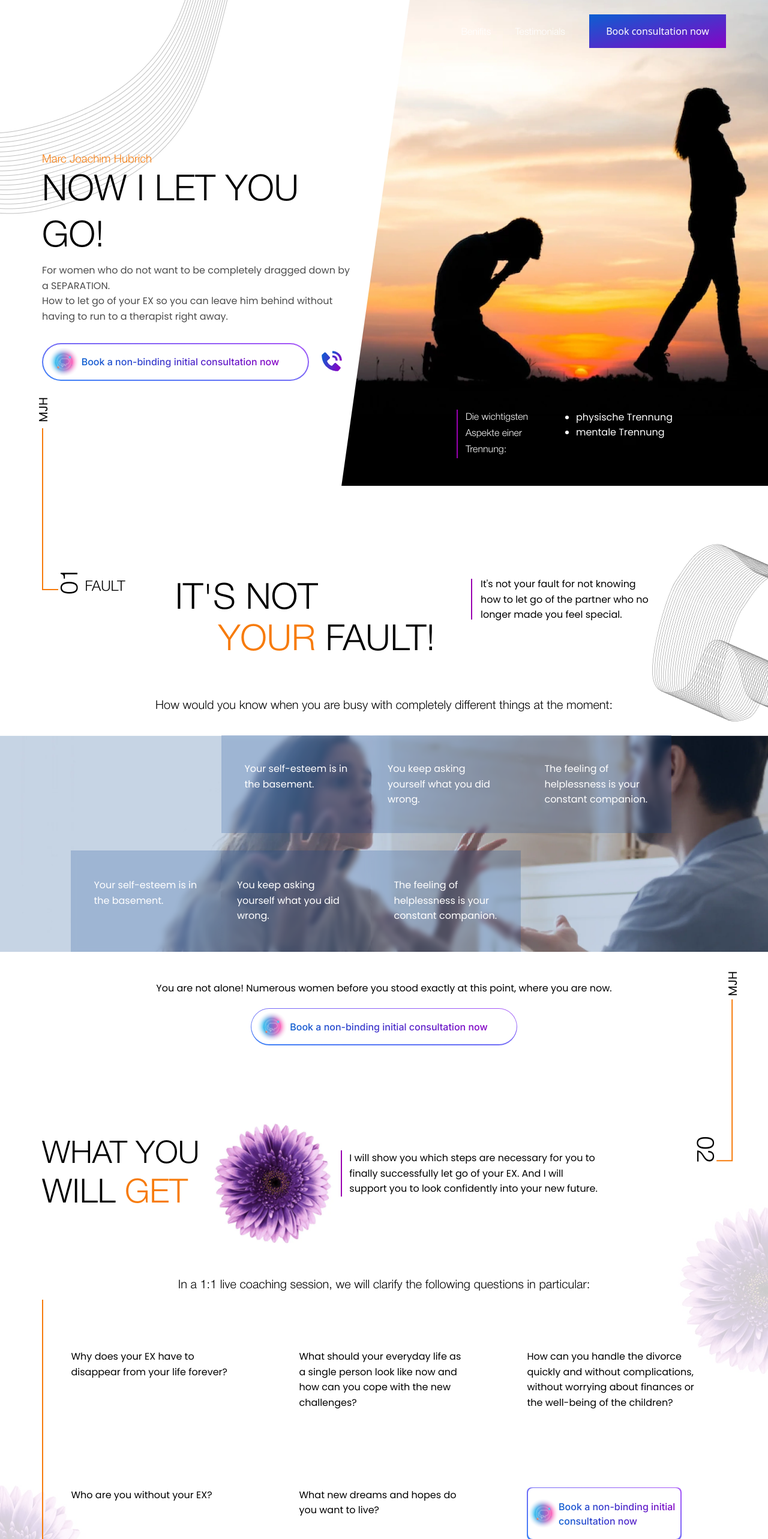
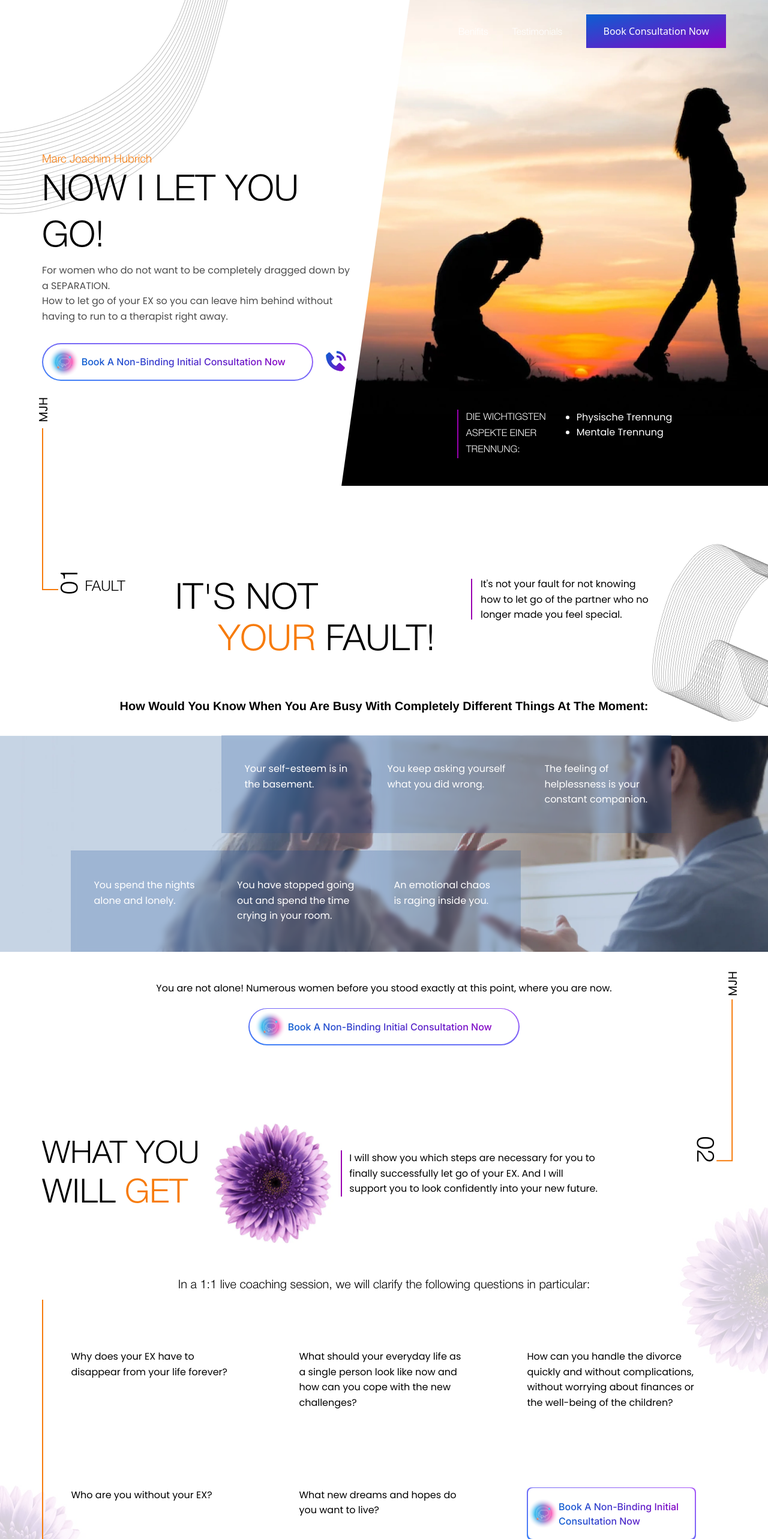
Before and after one commit to Shiv-468/Consultency-page, a React (Create React App) app: page / in a window 1280 px wide. Shown: the top 2566 px of the page at 60% size. Built offline with nearby package versions, Linux system fonts and the light colour scheme.

Commit message:
auto play both sliders

```diff
--- a/src/components/About.jsx
+++ b/src/components/About.jsx
@@ -8,7 +8,7 @@ const About = () => {
   return (
    <section className='relative' id='Benifits'>
         <img src={AboutEllipse} alt="AboutEllipse" className=' absolute 2xl:w-full 2xl:max-w-[738px] right-0 2xl:left-[48.5%] bottom-[17%] hidden lg:block' />
-    <div className=" pt-[80px] md:pt-[239px] pb-12 sm:pb-[80px] md:pb-[202px] px-3 max-w-[1164px] mx-auto relative">
+    <div className=" pt-[80px] md:pt-[200px] lg:pt-[239px] pb-12 sm:pb-[80px] md:pb-[160px] lg:pb-[202px] px-3 max-w-[1164px] mx-auto relative">
         <div className=" absolute top-3 hidden md:block">
         <img src={MJH5} alt="MJH5" className=' relative' />
         <div className=" absolute flex items-end bottom-[-2%] left-[100%]">
@@ -16,7 +16,7 @@ const About = () => {
        <p className=' font-normal font-Helvetica text-[24px] leading-[30.9px] uppercase'>about</p>
        </div>
         </div>
-        <div className=" absolute right-5 xl:right-0 bottom-[-4%] hidden md:block">
+        <div className=" absolute right-5 xl:right-0 md:bottom-[-15%] lg:bottom-[-4%]  hidden md:block">
             <img src={MJH6} alt="MJH6" className=' relative' />
       <p className=' absolute top-[-20%] left-[20%] rotate-[270deg] font-Poppins font-[300] text-[20px] leading-[34px]'>MJH</p>
             <div className=" absolute flex items-end bottom-[-4%] right-[105%]">
@@ -35,7 +35,7 @@ const About = () => {
                 <p className=' text-base leading-[25.6px] font-Poppins font-normal opacity-70 pb-4 sm:pb-[35px] text-center md:text-start'>Marc J. Hubrich is the founder of the mindset agency specializing in consulting services.</p>
                 <button class="bg-gradient-to-tr from-[#0C5FD1] to-[#8703C5] hover:shadow-BtnShadow duration-300 ease-in-out rounded-[63px] text-white font-medium max-w-[452px]rounded-[63px] p-[1.7px]">
               <span class="flex gap-1 items-center min-h-[56px] py-[5px] px-[32.5px] w-full bg-white text-black rounded-[63px] font-Inter font-medium text-[16px] leading-[24px] ">
-                <span class="bg-gradient-to-r from-[#0C5FD1] to-[#8703C5] inline-block text-transparent bg-clip-text">Learn more about the agency</span>
+                <span class="bg-gradient-to-r from-[#0C5FD1] to-[#8703C5] inline-block text-transparent bg-clip-text capitalize">Learn more about the agency</span>
                 <img src={BtnArrow} alt="BtnArrow" />
               </span>
             </button>
--- a/src/components/Fault.jsx
+++ b/src/components/Fault.jsx
@@ -9,8 +9,8 @@ const Fault = () => {
                <div className=" flex items-start flex-wrap -mx-3">
          <div className=" w-full sm:w-[58.33%] px-3 flex justify-center sm:justify-end"  data-aos="fade-right">
          <div className=" flex flex-col">
-            <h2 className=' font-Helvetica text-[46px] sm:text-[60px] leading-[49px] sm:leading-[77.2px]'>IT'S NOT</h2>
-            <h2 className=' font-Helvetica text-[46px] sm:text-[60px] leading-[49px] sm:leading-[77.2px] -mt-2 md:ps-12 lg:ps-16 ms-2'><span className=' text-[#F77B0B]'>YOUR</span> FAULT!</h2>
+            <h2 className=' font-Helvetica text-[46px] md:text-[60px] leading-[49px] md:leading-[77.2px] text-start'>IT'S NOT</h2>
+            <h2 className=' font-Helvetica text-[46px] md:text-[60px] leading-[49px] md:leading-[77.2px] -mt-2 ps-6 md:ps-12 lg:ps-16 ms-2'><span className=' text-[#F77B0B]'>YOUR</span> FAULT!</h2>
             </div>
          </div>
           <div className=" w-full sm:w-[41.66%] px-3" data-aos="fade-left">
@@ -21,7 +21,7 @@ const Fault = () => {
           </div>
                </div>
 
-                <p className=' text-center pt-4 md:pt-14 pb-6 sm:pb-[34.8px] font-Helvetica text-[20px] leading-[28px] font-normal'>How would you know when you are busy with completely different things at the moment:</p>
+                <p className=' text-center pt-4 md:pt-14 pb-6 sm:pb-[34.8px] font-Helvetica text-[20px] leading-[28px] font-semibold capitalize'>How would you know when you are busy with completely different things at the moment:</p>
             </div>
             <div className=" bg-FaultBG min-h-[360px] bg-no-repeat bg-cover bg-center  ">
               <div className=" max-w-[1044px] px-3 xl:px-0 mx-auto">
@@ -33,7 +33,7 @@ const Fault = () => {
                         <p className=' text-white text-base leading-[25.6px] font-Poppins font-normal max-w-[173px] w-full'>Your self-esteem is in the basement.</p>
                     </div>
                     <div className=" w-[50%] md:min-h-[162px] px-3 bg-[#003E9233] backdrop-blur-[4px] hover:bg-[#003E92] ease-linear duration-300 flex justify-center py-[24px] sm:py-[43px] sm:w-[33.33%]">
-                        <p className=' text-white text-base leading-[25.6px] font-Poppins font-normal max-w-[196px] w-full'>You keep asking yourself what you did wrong.
+                        <p className=' text-white text-base leading-[25.6px] font-Poppins font-normal max-w-[197px] w-full'>You keep asking yourself what you did wrong.
                         </p>
                     </div>
                     <div className=" w-[50%] md:min-h-[162px] px-3 mt-[29.1px] sm:mt-0 bg-[#003E9233] backdrop-blur-[4px] hover:bg-[#003E92] ease-linear duration-300 flex justify-center py-[24px] sm:py-[43px] sm:w-[33.33%]">
@@ -48,15 +48,14 @@ const Fault = () => {
                     {/*======= fault cards ===== */}
                 <div className=" hidden sm:flex sm:w-[33.33%]">
                 <div className=" px-3 bg-[#003E9233] backdrop-blur-[4px] hover:bg-[#003E92] ease-linear duration-300 flex justify-center py-[24px] sm:py-[45px] w-[50%] sm:w-full">
-                        <p className=' text-white text-base leading-[25.6px] font-Poppins font-normal max-w-[173px] w-full'>Your self-esteem is in the basement.</p>
+                        <p className=' text-white text-base leading-[25.6px] font-Poppins font-normal max-w-[173px] w-full'>You spend the nights alone and lonely.</p>
                     </div>
                 </div>
                     <div className=" px-3 bg-[#003E9233] backdrop-blur-[4px] hover:bg-[#003E92] ease-linear duration-300 flex justify-center py-[24px] sm:py-[45px] w-[50%] sm:w-[33.33%]">
-                        <p className=' text-white text-base leading-[25.6px] font-Poppins font-normal max-w-[196px] w-full'>You keep asking yourself what you did wrong.
-                        </p>
+                        <p className=' text-white text-base leading-[25.6px] font-Poppins font-normal max-w-[196px] w-full'>You have stopped going out and spend the time crying in your room.    </p>
                     </div>
                     <div className=" px-3 bg-[#003E9233] backdrop-blur-[4px] hover:bg-[#003E92] ease-linear duration-300 flex justify-center py-[24px] sm:py-[45px] w-[50%] sm:w-[33.33%]">
-                        <p className=' text-white text-base leading-[25.6px] font-Poppins font-normal max-w-[173px] w-full'>The feeling of helplessness is your constant companion.</p>
+                        <p className=' text-white text-base leading-[25.6px] font-Poppins font-normal max-w-[173px] w-full'>An emotional chaos is raging inside you.</p>
                     </div>
                 </div>
              </div>
@@ -65,10 +64,10 @@ const Fault = () => {
             <div className=" max-w-[1164px] px-3 mx-auto">
                 <p className=' text-center pt-10 sm:pt-12 pb-5 font-Poppins text-base leading-[25.6px] font-normal'>You are not alone! Numerous women before you stood exactly at this point, where you are now.</p>
                 <div className=" flex items-center justify-center">
-                <button class="bg-gradient-to-tr from-blue-500 to-purple-500 hover:shadow-BtnShadow duration-300 ease-in-out font-medium max-w-[452px] rounded-[63px] p-[1.7px]" data-aos="zoom-in">
-              <span class="flex gap-1 items-center py-[5px] ps-[9px] pe-4 md:pe-[48px] w-full bg-white text-black rounded-[63px]  font-Inter font-medium text-[16px] leading-[24px] ">
+                <button class="bg-gradient-to-tr from-blue-500 to-purple-500 hover:shadow-BtnShadow duration-300 w-full ease-in-out font-medium max-w-[452px] rounded-[63px] p-[1.7px]" data-aos="zoom-in">
+              <span class="flex gap-1 items-center py-[5px] ps-[9px] pe-4  w-full bg-white text-black rounded-[63px]  font-Inter font-medium text-[16px] leading-[24px] ">
                 <img src={Chatting} alt="Chatting" />
-                <span class="bg-gradient-to-r from-[#0C5FD1] to-[#8703C5] text-start inline-block text-transparent bg-clip-text">Book a non-binding initial consultation now</span>
+                <span class="bg-gradient-to-r from-[#0C5FD1] to-[#8703C5] text-start capitalize inline-block text-transparent bg-clip-text">Book a non-binding initial consultation now</span>
               </span>
             </button>
                 </div>
--- a/src/components/FindOut.jsx
+++ b/src/components/FindOut.jsx
@@ -9,7 +9,7 @@ const FindOut = () => {
                 <h2 className=' text-[40px] leading-[40.2px] sm:text-[52px] sm:leading-[62.4px] font-Helvetica font-normal text-white text-center uppercase '>Are you over your EX?</h2>
                 <p className=' text-base text-white leading-[25.6px] max-w-[558px] text-center font-Poppins pt-2'>Most women don't even realize how their past experiences affect their lives today. Assisting you to overcome this situation is what we do.</p>
                 <button className=' flex items-center max-w-[193px] rounded-[68px] mt-5 sm:mt-[31px] min-h-[56px] justify-center w-full  bg-gradient-to-r from-[#0C5FD1] to-[#8703C5] hover:shadow-white hover:shadow-md duration-300 ease-in-out'>
-                <span className='text-white'>Let’s find it out</span>
+                <span className='text-white capitalize'>Let’s find it out</span>
                 </button>
             </div>
         </div>
--- a/src/components/GetGoal.jsx
+++ b/src/components/GetGoal.jsx
@@ -40,37 +40,37 @@ const GetGoal = () => {
         <p className=' text-[20px] leading-[28px] text-center font-Helvetica font-normal pt-8 sm:pt-12 pb-7'>In a 1:1 live coaching session, we will clarify the following questions in particular:</p>
         <div className=" flex flex-wrap">
             <div className=" w-full  sm:w-[50%] xl:w-[33.33%] flex justify-center sm:justify-end" data-aos="fade-up">
-                <div className=" sm:max-w-[380px] md:min-h-[230px] py-4 sm:py-6 md:py-16 px-4 sm:px-[48.5px] group hover:bg-[#F5FAFF] duration-300 ease-linear">
+                <div className=" sm:max-w-[380px] xl:min-h-[230px] py-4 sm:py-6 xl:py-16 px-4 sm:px-[48.5px] group hover:bg-[#F5FAFF] duration-300 ease-linear">
                     <p className='text-center sm:text-start font-Poppins text-base leading-[25.6px] group-hover:text-[#003E92] font-normal'>Why does your EX have to disappear from your life forever?</p>
                 </div>
             </div>
              <div className=" w-full  sm:w-[50%] xl:w-[33.33%] flex justify-center md:justify-start" data-aos="fade-up">
-                <div className=" sm:max-w-[380px] md:min-h-[230px] py-4 sm:py-6 md:py-16 px-4 sm:px-[48.5px] group hover:bg-[#F5FAFF] duration-300 ease-linear">
+                <div className=" sm:max-w-[380px] xl:min-h-[230px] py-4 sm:py-6 xl:py-16 px-4 sm:px-[48.5px] group hover:bg-[#F5FAFF] duration-300 ease-linear">
                     <p className='text-center sm:text-start font-Poppins text-base leading-[25.6px] font-normal group-hover:text-[#003E92]'>What should your everyday life as a single person look like now and how can you cope with the new challenges?</p>
                 </div>
             </div>
             <div className=" w-full  sm:w-[50%] xl:w-[33.33%] flex justify-center sm:justify-end" data-aos="fade-up">
-                <div className=" sm:max-w-[380px] md:min-h-[230px] py-4 sm:py-6 md:py-16 px-4 sm:px-[48.5px] group hover:bg-[#F5FAFF] duration-300 ease-linear">
+                <div className=" sm:max-w-[380px] xl:min-h-[230px] py-4 sm:py-6 xl:py-16 px-4 sm:px-[48.5px] group hover:bg-[#F5FAFF] duration-300 ease-linear">
                     <p className='text-center sm:text-start font-Poppins text-base leading-[25.6px] font-normal group-hover:text-[#003E92]'>How can you handle the divorce quickly and without complications, without worrying about finances or the well-being of the children?
                     </p>
                 </div>
             </div>
             <div className=" w-full  sm:w-[50%] xl:w-[33.33%] flex justify-center md:justify-start" data-aos="fade-up">
-                <div className=" sm:max-w-[380px] md:min-h-[230px] w-full py-4 sm:py-6 md:py-16 px-4 sm:px-[48.5px] group hover:bg-[#F5FAFF] duration-300 ease-linear">
+                <div className=" sm:max-w-[380px] xl:min-h-[230px] w-full py-4 sm:py-6 xl:py-16 px-4 sm:px-[48.5px] group hover:bg-[#F5FAFF] duration-300 ease-linear">
                     <p className='text-center sm:text-start font-Poppins text-base leading-[25.6px] font-normal group-hover:text-[#003E92]'>Who are you without your EX?</p>
                 </div>
             </div>
             <div className=" w-full  sm:w-[50%] xl:w-[33.33%] flex justify-center sm:justify-end" data-aos="fade-up">
-                <div className=" sm:max-w-[380px] md:min-h-[230px] py-4 sm:py-6 md:py-16 px-4 sm:px-[48.5px] group hover:bg-[#F5FAFF] duration-300 ease-linear">
+                <div className=" sm:max-w-[380px] xl:min-h-[230px] py-4 sm:py-6 xl:py-16 px-4 sm:px-[48.5px] group hover:bg-[#F5FAFF] duration-300 ease-linear">
                     <p className='text-center sm:text-start font-Poppins text-base leading-[25.6px] font-normal group-hover:text-[#003E92]'>What new dreams and hopes do you want to live? </p>
                 </div>
             </div>
             <div className=" w-full  sm:w-[50%] xl:w-[33.33%] flex justify-center md:justify-start" data-aos="fade-up">
-                <div className=" sm:max-w-[380px] md:min-h-[230px] py-4 sm:py-6 md:py-16 px-4 sm:px-[48.5px]">
-                <button class="bg-gradient-to-tr from-blue-500 to-purple-500 hover:shadow-BtnShadow duration-300 ease-in-out font-medium rounded-[8px] p-[1.7px]">
-              <span class="flex items-center w-full bg-white text-black rounded-[8px] font-Inter font-medium text-[16px] leading-[24px] min-h-[85px] ">
+                <div className=" sm:max-w-[380px] xl:min-h-[230px] py-4 sm:py-6 xl:py-16 px-4 sm:px-[48.5px]">
+                <button class="bg-gradient-to-tr from-blue-500 to-purple-500 max-w-[292px] w-full hover:shadow-BtnShadow duration-300 ease-in-out font-medium rounded-[8px] p-[1.7px]">
+              <span class="flex items-center w-full bg-white text-black rounded-[8px] pe-6 font-Inter font-medium text-[16px] leading-[24px] min-h-[85px] ">
                 <img src={Chatting} alt="Chatting" />
-                <span class="bg-gradient-to-r from-[#0C5FD1] to-[#8703C5] inline-block  max-w-[203px] text-transparent bg-clip-text text-start">Book a non-binding initial consultation now</span>
+                <span class="bg-gradient-to-r from-[#0C5FD1] to-[#8703C5] inline-block  max-w-[203px] text-transparent bg-clip-text text-start capitalize">Book a non-binding initial consultation now</span>
               </span>
             </button>
                 </div>
--- a/src/components/HeroSection.jsx
+++ b/src/components/HeroSection.jsx
@@ -17,17 +17,19 @@ const HeroSection = () => {
 
   const toggleMenu = () => {
     setData(!data);
+    setOpen(!isOpen);
   };
   const handleLinkClick = () => {
     document.body.classList.remove('overflow-hidden');
     setData(false);
+    setOpen(false);
   };
   return (
-    <section className=' max-xl:min-h-screen md:bg-HeroBG bg-white flex bg-cover bg-no-repeat bg-center xl:!min-h-[810px] relative'>
+    <section className=' min-h-[810px] md:bg-HeroBG bg-white flex bg-cover bg-no-repeat bg-center xl:!min-h-[810px] relative'>
       <img src={HeroEllipse} alt="HeroEllipse" className=' absolute top-0  hidden sm:block' />
       <div className=" max-w-[1164px] px-3 mx-auto w-full flex relative flex-col">
-       <div className=" absolute bottom-[-14%] xl:bottom-[-21.5%] hidden md:block" data-aos="fade-down-right">
-       <img src={MJH1} alt="MJH1" className=' relative' />
+       <div className=" absolute bottom-[-14%] md:bottom-[-19%] lg:bottom-[-25%] xl:bottom-[-21.5%] hidden md:block" data-aos="fade-down-right">
+       <img src={MJH1} alt="MJH1" className=' relative md:h-[200px] lg:h-auto' />
        <p className=' absolute top-[-18%] left-[-70%] rotate-[270deg] font-Poppins font-[300] text-[20px] leading-[34px]'>MJH</p>
        <div className=" absolute flex items-end bottom-[-4%] left-[100%]">
        <p className=' font-normal font-Helvetica text-[40px] leading-[51.5px] rotate-[270deg]'>01</p>
@@ -39,7 +41,7 @@ const HeroSection = () => {
             <ul className={`${data ? "right-0":"right-[-100%]"} menuicon flex items-center gap-10 z-50 max-md:bg-[#003E92B2] max-md:backdrop-blur-[30px] max-md:fixed max-md:h-full max-md:w-full max-md:top-0 max-md:flex-col max-md:justify-center max-md:duration-300`}>
               <li><a href="#Benifits" className=' text-base max-md:text-white lg:text-white leading-[20.6px] font-Helvetica font-normal md:hover:text-black duration-300 ease-linear' onClick={handleLinkClick}>Benifits</a></li>
               <li><a href="#Testimonials" className=' text-base max-md:text-white lg:text-white leading-[20.6px] font-Helvetica font-normal md:hover:text-black duration-300 ease-linear' onClick={handleLinkClick}>Testimonials</a></li>
-              <li><button className=' text-nowrap flex items-center justify-center max-w-[235px] px-[28.2px] text-white w-full min-h-[56px] bg-gradient-to-br from-[#0C5FD1] to-[#8703C5] transition duration-300 ease-in-out hover:bg-gradient-to-br hover:from-[#8703C5] hover:to-[#0C5FD1]'>Book consultation now</button></li>
+              <li><button className=' text-nowrap flex items-center capitalize justify-center max-w-[235px] px-[28.2px] text-white w-full min-h-[56px] bg-gradient-to-br from-[#0C5FD1] to-[#8703C5] transition duration-300 ease-in-out hover:bg-gradient-to-br hover:from-[#8703C5] hover:to-[#0C5FD1]'>Book consultation now</button></li>
             </ul>
               <div onClick={toggleMenu} className=" md:hidden z-50">
               <Hamburger  onClick={toggleMenu} toggled={isOpen} toggle={setOpen} />
@@ -47,17 +49,17 @@ const HeroSection = () => {
           </div>
         </nav>
         <div className=" w-full flex flex-grow max-md:justify-center max-md:items-center">
-        <div className=" flex flex-wrap -mx-3 md:items-center md:justify-center md:flex-grow h-full">
+        <div className=" flex flex-wrap -mx-3 md:items-center md:justify-center md:flex-grow lg:h-full">
           <div className=" w-full md:w-[50%] px-3 flex flex-col justify-end md:justify-center " data-aos="fade-right">
             <p className=' text-[18.8px] leading-[24.2px] text-[#F77B0B] font-Helvetica capitalize '>Marc joachim hubrich</p>
             <h1 className='text-[58px] leading-[57.2px] sm:text-[60px] sm:leading-[77.2px] sm:max-w-[517px] font-normal font-Helvetica uppercase pb-1'>Now I let you go!</h1>
             <p className=' font-Poppins text-base leading-[25.6px] font-normal md:max-w-[517px] sm:pe-5 xl:pe-0 opacity-70'>For women who do not want to be completely dragged down by a SEPARATION.</p>
             <p className=' font-Poppins text-base leading-[25.6px] font-normal md:max-w-[517px] sm:pe-5 xl:pe-0 opacity-70'>How to let go of your EX so you can leave him behind without having to run to a therapist right away.</p>
        <div className=" flex items-center gap-2 xl:gap-4 pt-[32px]">
-       <button class="bg-gradient-to-tr from-blue-500 to-purple-500 max-w-[452px] hover:shadow-BtnShadow duration-300 ease-in-out lg:max-w-[452px] text-white font-medium md:max-w-[280px] rounded-[63px] p-[1.7px]">
-              <span class="flex gap-1 items-center py-[5px] ps-[9px] pe-[16px] xl:!pe-[48px] w-full bg-white text-black rounded-[63px]  font-Inter font-medium text-[16px] leading-[24px] ">
+       <button class="bg-gradient-to-tr from-blue-500 to-purple-500 max-w-[452px] lg:max-w-[400px] hover:shadow-BtnShadow duration-300 ease-in-out w-full xl:max-w-[452px] text-white font-medium md:max-w-[280px] rounded-[63px] p-[1.7px]">
+              <span class="flex gap-1 items-center py-[5px] ps-[9px] pe-[16px] w-full bg-white text-black rounded-[63px]  font-Inter font-medium text-[16px] leading-[24px] ">
                 <img src={Chatting} alt="Chatting" />
-                <span class="bg-gradient-to-r from-[#0C5FD1] to-[#8703C5] inline-block text-start text-transparent bg-clip-text">Book a non-binding initial consultation now</span>
+                <span class="bg-gradient-to-r from-[#0C5FD1] to-[#8703C5] text-start capitalize text-transparent bg-clip-text">Book a non-binding initial consultation now</span>
               </span>
             </button>
             <a href="tel:+4733378901">
@@ -68,11 +70,11 @@ const HeroSection = () => {
           <div className=" w-full md:w-[50%] px-3 md:justify-end flex flex-col pt-6 md:pt-0 md:h-full" data-aos="fade-left">
             <div className=" flex md:pb-[45.8px] md:justify-center ps-5">
               <div className=" flex flex-col sm:flex-row justify-between max-w-[367px] border-l-[2px] border-[#9800B0]">
-                <p className=' md:text-white ps-[13px] font-Helvetica text-base leading-[27.2px] font-normal sm:max-w-[165px]'>Die wichtigsten Aspekte einer Trennung:</p>
+                <p className=' md:text-white ps-[13px] font-Helvetica text-base leading-[27.2px] font-normal sm:max-w-[165px] uppercase'>Die wichtigsten Aspekte einer Trennung:</p>
                 <div className=" flex flex-col">
                   <ul className=' ps-8'>
-                    <li className=' font-Poppins font-medium text-base leading-[25.6px] md:text-white list-disc'>physische Trennung</li>
-                    <li className=' font-Poppins font-medium text-base leading-[25.6px] md:text-white list-disc'>mentale Trennung</li>
+                    <li className=' font-Poppins font-medium text-base leading-[25.6px] md:text-white list-disc capitalize'>physische Trennung</li>
+                    <li className=' font-Poppins font-medium text-base leading-[25.6px] md:text-white list-disc capitalize'>mentale Trennung</li>
                   </ul>
                 </div>
               </div>
--- a/src/components/TargetGroup.jsx
+++ b/src/components/TargetGroup.jsx
@@ -27,7 +27,7 @@ const TargetGroup = () => {
                 <p className=' text-white text-base leading-[25.6px] font-Poppins font-normal'>How are you supposed to be able to let go of someone who is so entangled with your life? It's impossible, isn't it?</p>
             </div>
         </div>
-        <div className=" w-full md:w-[50%] px-3 md:relative flex items-center justify-center pb-12"  data-aos="fade-up">
+        <div className=" w-full md:w-[50%] px-3 md:relative flex items-center justify-end pb-12"  data-aos="fade-up">
         <div className=" max-w-[382px]  md:max-w-[338px] min-h-[182px] md:min-h-[272px] bottom-[-30%] backdrop-blur-[5px] flex items-center justify-center bg-[#003E92B2] px-10 mt-8 md:absolute">
                 <p className=' text-white text-base leading-[25.6px] font-Poppins font-normal'>To understand how to let go of your partner, you need a detailed step-by-step action plan, which you will receive from me in a 1:1 coaching session.</p>
             </div>
```
Also changed, not shown: src/components/Analysis.jsx (+12 -9 lines), src/components/Strategy.jsx (+4 -4 lines), src/components/SwipeSlide.jsx (+5 -2 lines).
